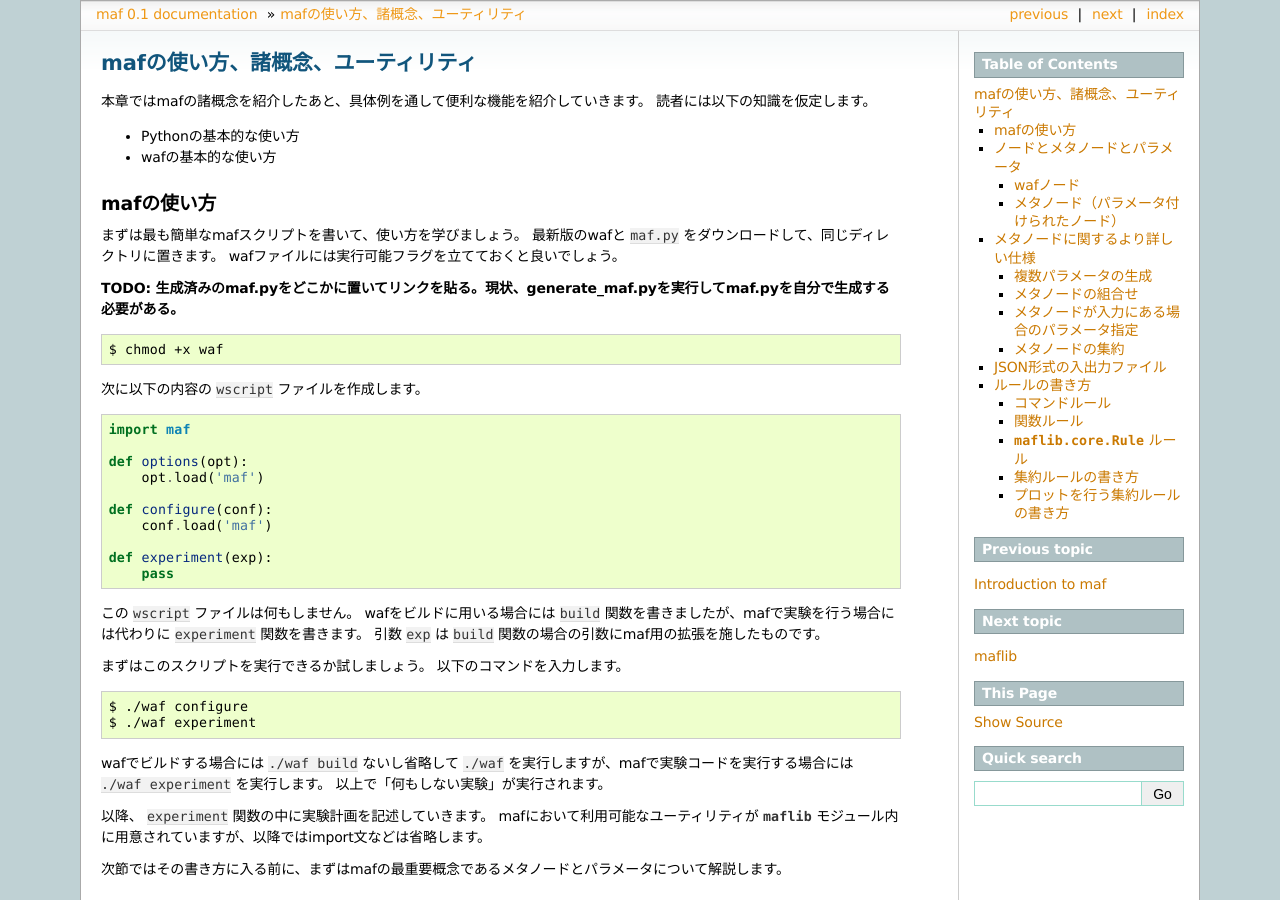
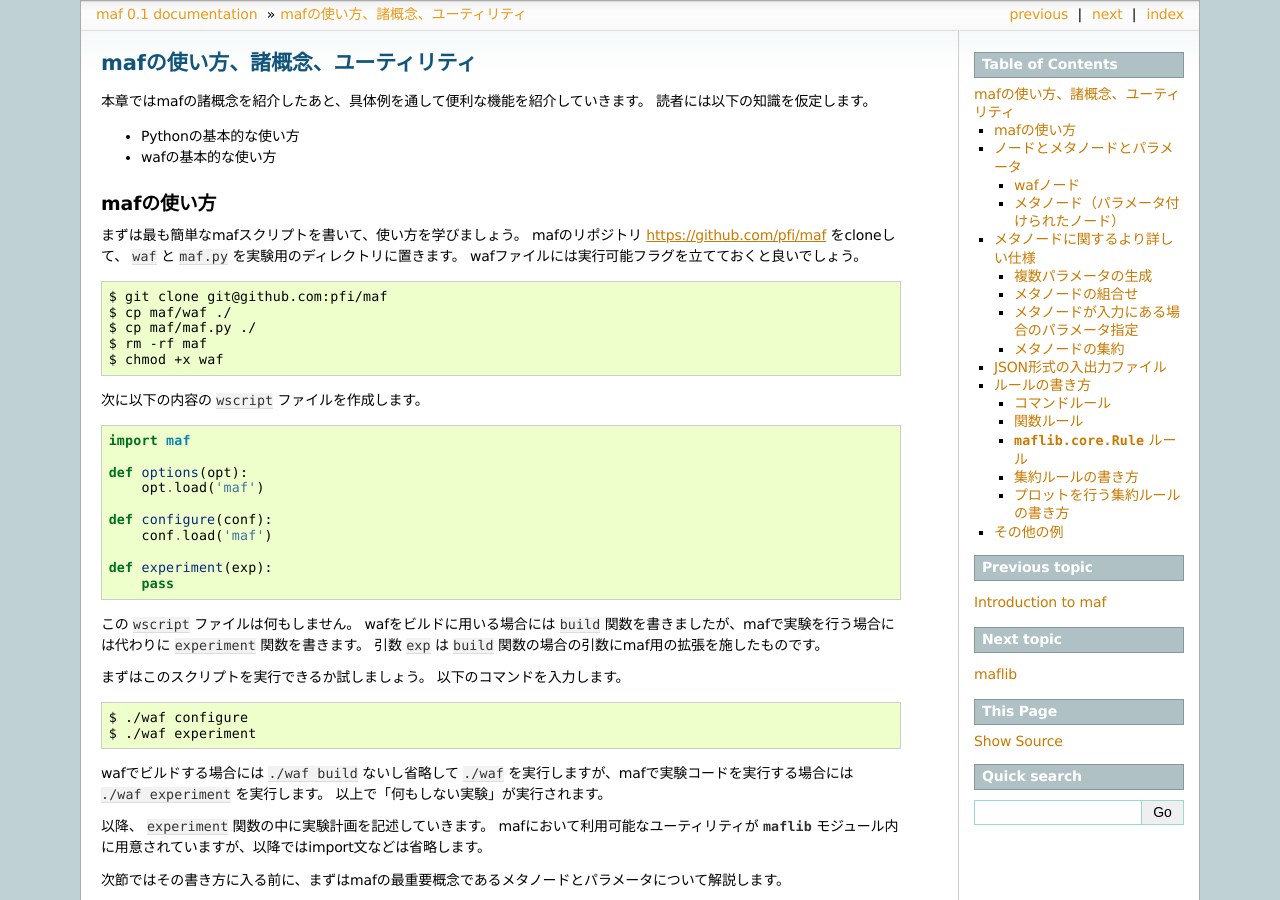
Before and after one commit to pfi/maf, a Sphinx documentation site: the page built from document/source/concept.rst, in a window 1280 px wide and 900 px high. Built offline with Sphinx 7.4.7, drawn with Linux system fonts in a browser that asks for light colours; formulas are drawn with MathJax 3; some of the changed text lies outside the part shown.

Commit message:
Update maf download instruction

```diff
--- a/document/source/concept.rst
+++ b/document/source/concept.rst
@@ -11,13 +11,15 @@ mafの使い方
 -----------
 
 まずは最も簡単なmafスクリプトを書いて、使い方を学びましょう。
-最新版のwafと ``maf.py`` をダウンロードして、同じディレクトリに置きます。
+mafのリポジトリ https://github.com/pfi/maf をcloneして、 ``waf`` と ``maf.py`` を実験用のディレクトリに置きます。
 wafファイルには実行可能フラグを立てておくと良いでしょう。
-
-**TODO: 生成済みのmaf.pyをどこかに置いてリンクを貼る。現状、generate_maf.pyを実行してmaf.pyを自分で生成する必要がある。**
 
 .. code-block:: bash
 
+   $ git clone git@github.com:pfi/maf
+   $ cp maf/waf ./
+   $ cp maf/maf.py ./
+   $ rm -rf maf
    $ chmod +x waf
 
 次に以下の内容の ``wscript`` ファイルを作成します。
@@ -522,3 +524,8 @@ mafにおいてルールには3つの種類があります。
 .. code-block:: python
 
    exp(source='a_b_and_k', target='out.png', rule=my_plot)
+
+その他の例
+----------
+
+mafの使用例は https://github.com/pfi/maf/tree/master/samples にまとまっています。
```
